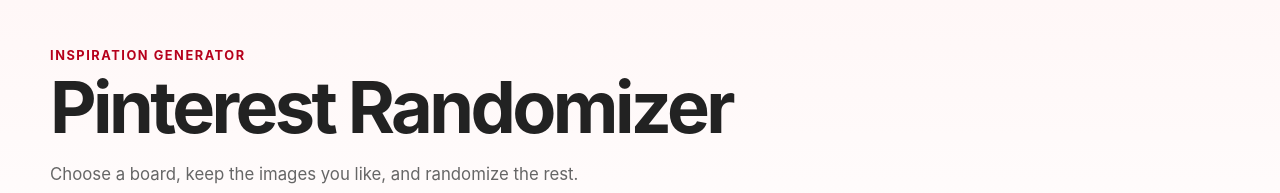
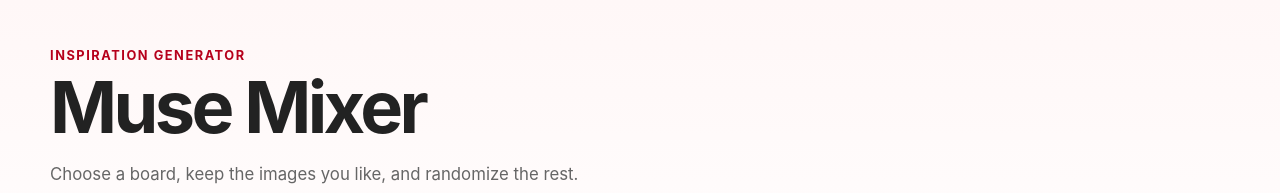
Before and after one commit to anandramadhin/PinterestRandomizer, a React (Vite) app in the folder client/: page / in a window 1280 px wide. Shown: the top 193 px of the page. Built offline with nearby package versions, Linux system fonts and the light colour scheme; no server answers.

Commit message:
Updated Privacy Policy to Muse Mixer

```diff
--- a/client/src/App.jsx
+++ b/client/src/App.jsx
@@ -283,7 +283,7 @@
   <main className="app">
     <header className="app-header">
       <p className="eyebrow">Inspiration generator</p>
-      <h1>Pinterest Randomizer</h1>
+      <h1>Muse Mixer</h1>
       <p className="subtitle">
         Choose a board, keep the images you like, and
         randomize the rest.
```
Also changed, not shown: 1 other file (tests, documents, lock files or other folders).
